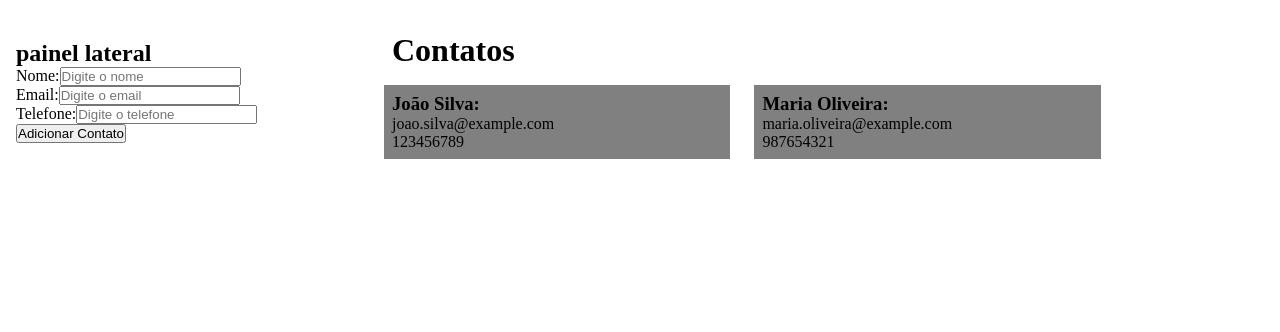
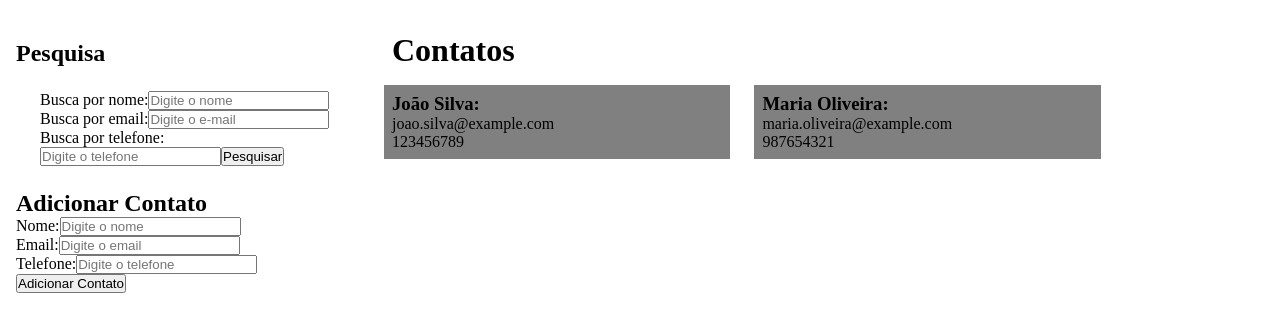
Before and after one commit to FabiusCaesar/lista-contatos, a React (Create React App) app: page / in a window 1280 px wide. Shown: the top 332 px of the page. Built offline with nearby package versions, Linux system fonts and the light colour scheme.

Commit message:
criando o form de busca

```diff
--- a/src/App.tsx
+++ b/src/App.tsx
@@ -2,7 +2,7 @@ import { Provider } from 'react-redux'
 import ListaContatos from './containers/ListaContatos'
 import EstiloGlobal, { Container } from './styles'
 import store from './store'
-import PainelLateral from './containers/PainelLateral/inex'
+import PainelLateral from './containers/PainelLateral'
 
 function App() {
   return (
--- /dev/null
+++ b/src/containers/FormBusca/index.tsx
@@ -0,0 +1,18 @@
+import * as S from './styles'
+
+const FormBusca = () => (
+  <>
+    <h2>Pesquisa</h2>
+    <S.Form>
+      <label>Busca por nome:</label>
+      <input type="text" placeholder="Digite o nome" />
+      <label>Busca por email:</label>
+      <input type="email" placeholder="Digite o e-mail" />
+      <label>Busca por telefone:</label>
+      <input type="tel" placeholder="Digite o telefone" />
+      <button>Pesquisar</button>
+    </S.Form>
+  </>
+)
+
+export default FormBusca
--- /dev/null
+++ b/src/containers/FormBusca/styles.ts
@@ -0,0 +1,6 @@
+import styled from 'styled-components'
+
+export const Form = styled.form`
+  display: block;
+  padding: 24px;
+`
--- a/src/containers/FormularioContato/index.tsx
+++ b/src/containers/FormContato/index.tsx
@@ -3,7 +3,7 @@ import { useDispatch } from 'react-redux'
 import { adicionarContato } from '../../store/reducers/contatosSlice'
 
 // O componente principal
-const FormularioContato: React.FC = () => {
+const FormContato: React.FC = () => {
   const dispatch = useDispatch() // Permite disparar ações para o Redux Store
 
   // Estados locais para armazenar os valores do formulário
@@ -32,6 +32,8 @@ const FormularioContato: React.FC = () => {
   }
   // O JSX para renderizar o formulário
   return (
+    <>
+      <h2>Adicionar Contato</h2>
       <form onSubmit={formSubmitContato}>
         <div>
           <label>Nome:</label>
@@ -65,7 +67,8 @@ const FormularioContato: React.FC = () => {
         </div>
         <button type="submit">Adicionar Contato</button>
       </form>
+    </>
   )
 }
 
-export default FormularioContato
+export default FormContato
--- a/src/containers/PainelLateral/inex.tsx
+++ b/src/containers/PainelLateral/index.tsx
@@ -1,10 +1,11 @@
 import { Painel } from './styles'
-import FormularioContato from '../FormularioContato'
+import FormContato from '../FormContato'
+import FormBusca from '../FormBusca'
 
 const PainelLateral = () => (
   <Painel>
-    <h2>painel lateral</h2>
-    <FormularioContato />
+    <FormBusca />
+    <FormContato />
   </Painel>
 )
 
```
Also changed, not shown: src/containers/Pesquisa/index.tsx (deleted, +0 -11 lines). Lines whose indentation alone changed are shown as unchanged.
